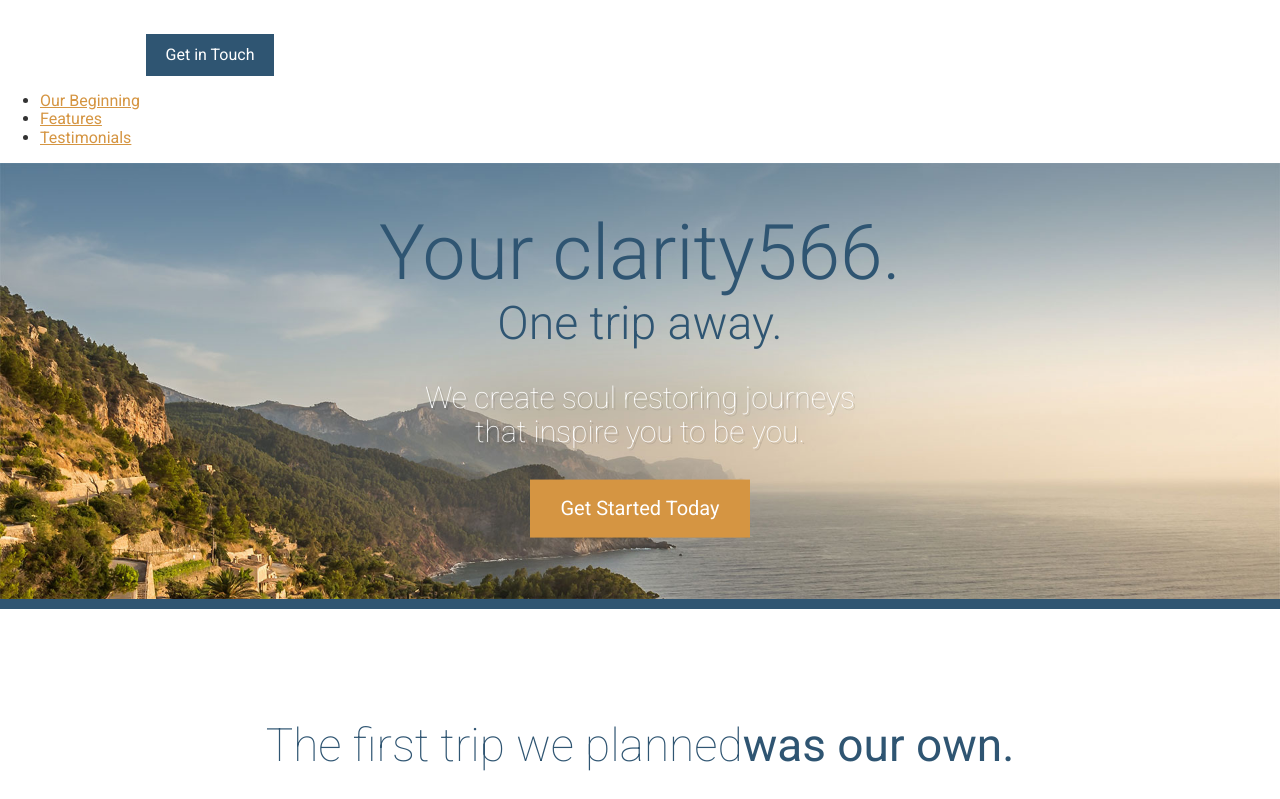
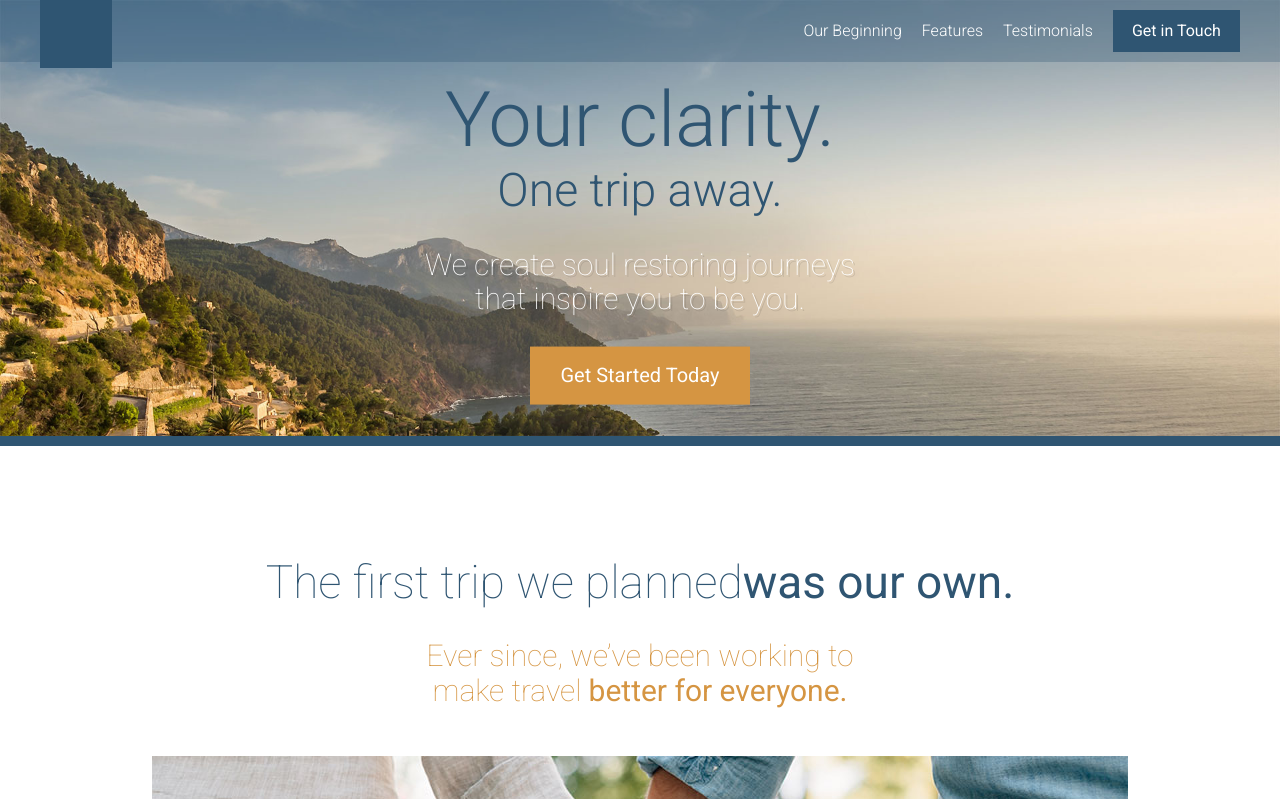
Before and after one commit to duruliu72/travels, a website: page docs/index.html in a window 1280 px wide. Shown: the top 799 px of the page. Drawn offline with Linux system fonts and the light colour scheme.

Commit message:
Header done

```diff
--- a/docs/assets/styles/modules/_large-hero.css
+++ b/docs/assets/styles/modules/_large-hero.css
@@ -5,12 +5,16 @@
         display: block;
     }
     &__text-content{
+        padding-top: 88px;
         position: absolute;
         top: 50%;
         left: 0px;
         width: 100%;
         text-align: center;
         transform: translateY(-50%);
+        @mixin atMedium{
+            padding-top: 60px;
+        }
     }
     &__title{
         font-weight: 300;
--- /dev/null
+++ b/docs/assets/styles/modules/_primary-nav.css
@@ -0,0 +1,22 @@
+.primary-nav{
+    &--pull-right{
+        float: right;
+    }
+    ul{
+        margin: 0px;
+        padding: 0px;
+        @mixin clearfix;
+    }
+    li{
+         list-style: none;
+         float: left;
+         padding-right: 20px;
+    }
+    a{
+        color: #FFF;
+        text-decoration: none;
+        font-weight: 300;
+        padding: 12px 0px;
+        display: block;
+    }
+}
--- /dev/null
+++ b/docs/assets/styles/modules/_site-header.css
@@ -0,0 +1,47 @@
+.site-header{
+    padding: 10px 0px;
+    position: absolute;
+    z-index: 2;
+    @mixin atMedium{
+        background-color: rgba($mainBlue,0.3);
+    }
+    width:100%;
+
+    &__btn-container{
+        float: right;
+    }
+    &__logo{
+        position: absolute;
+        background-color: $mainBlue;
+        padding:25px 36px;
+        top:0px;
+        left: 50%;
+        transform: translateX(-50%) scale(0.8);
+        transform-origin:50% 0%;
+        @mixin atMedium{
+            left: auto;
+            transform: translateX(0);
+        }
+    }
+    &__logo__graphics{
+        text-indent: -9999px;
+    }
+    &__menu-icon{
+        width: 20px;
+        height: 20px;
+        background-color: #FFF;
+        position: absolute;
+        top: 10px;
+        right: 10px;
+        z-index: 88;
+        @mixin atMedium{
+            display:none;
+        }
+    }
+    &__menu-content{
+        display: none;
+        @mixin atMedium{
+            display: block;
+        }
+    }
+}
--- a/docs/assets/styles/styles.css
+++ b/docs/assets/styles/styles.css
@@ -13,3 +13,5 @@
 @import "modules/_feature-item";
 @import "modules/_testimonial";
 @import "modules/_site-footer";
+@import "modules/_site-header";
+@import "modules/_primary-nav";
--- a/docs/index.html
+++ b/docs/index.html
@@ -10,16 +10,25 @@
   <link rel="stylesheet" href="temp/styles/styles.css">
 </head>
 <body>
-  <header>
-    <img src="assets/images/icons/clear-view-escapes.svg">
+  <header class="site-header">
+    <div class="wrapper">
+      <div class="site-header__logo">
+        <div class="site-header__logo__graphics icon icon-clear-view-escapes">Clear View Escapes</div>
+      </div>
+      <div class="site-header__menu-icon"></div>
+     <div class="site-header__menu-content">
+        <div class="site-header__btn-container">
           <a class="btn" href="#">Get in Touch</a>
-    <nav>
+        </div>
+        <nav class="primary-nav primary-nav--pull-right">
           <ul>
             <li><a href="#our-beginning">Our Beginning</a></li>
             <li><a href="#features">Features</a></li>
             <li><a href="#testimonials">Testimonials</a></li>
           </ul>
         </nav>
+     </div>
+    </div>
   </header>
 
   <div class="large-hero">
@@ -32,7 +41,7 @@
     <!-- <img src="assets/images/hero--large.jpg"> -->
     <div class="large-hero__text-content">
         <div class="wrapper">
-            <h1 class="large-hero__title">Your clarity566.</h1>
+            <h1 class="large-hero__title">Your clarity.</h1>
             <h2 class="large-hero__subtitle">One trip away.</h2>
             <p class="large-hero__description">We create soul restoring journeys that inspire you to be you.</p>
             <p><a class="btn btn--orange btn--large" href="#">Get Started Today</a></p>
@@ -137,7 +146,7 @@
   </div>
   <footer class="site-footer">
       <div class="wrapper">
-        <p><span class="site-footer__text">Copyright &copy; 2016 Clear View Escapes. All rights reserved.</span> <a class="btn btn--orange" href="#">Get in Touch</a></p>
+        <p><span class="site-footer__text">Copyright &copy; 2019 Clear View Escapes. All rights reserved.</span> <a class="btn btn--orange" href="#">Get in Touch</a></p>
       </div>
   </footer>
 </body>
--- a/docs/temp/styles/styles.css
+++ b/docs/temp/styles/styles.css
@@ -377,6 +377,7 @@ a{
     }
 
 .large-hero__text-content{
+        padding-top: 88px;
         position: absolute;
         top: 50%;
         left: 0px;
@@ -384,6 +385,13 @@ a{
         text-align: center;
         -webkit-transform: translateY(-50%);
                 transform: translateY(-50%);
+    }
+
+@media (min-width:800px){
+
+.large-hero__text-content{
+            padding-top: 60px
+    }
     }
 
 .large-hero__title{
@@ -856,7 +864,7 @@ a{
         margin:0 auto -80px auto;
         position: relative;
         top:-80px;
-        border:6px solid rgba(255, 255, 255, 0.8);
+        border: 6px solid rgba(255, 255, 255, 0.8);
     }
 
 .testimonial__title{
@@ -896,3 +904,103 @@ a{
             margin-right:1.4rem
     }
     }
+
+.site-header{
+    padding: 10px 0px;
+    position: absolute;
+    z-index: 2;
+    width:100%;
+}
+
+@media (min-width:800px){
+
+.site-header{
+        background-color: rgba(47,85,114,0.3)
+}
+    }
+
+.site-header__btn-container{
+        float: right;
+    }
+
+.site-header__logo{
+        position: absolute;
+        background-color: #2f5572;
+        padding:25px 36px;
+        top:0px;
+        left: 50%;
+        -webkit-transform: translateX(-50%) scale(0.8);
+                transform: translateX(-50%) scale(0.8);
+        -webkit-transform-origin:50% 0%;
+                transform-origin:50% 0%;
+    }
+
+@media (min-width:800px){
+
+.site-header__logo{
+            left: auto;
+            -webkit-transform: translateX(0);
+                    transform: translateX(0)
+    }
+    }
+
+.site-header__logo__graphics{
+        text-indent: -9999px;
+    }
+
+.site-header__menu-icon{
+        width: 20px;
+        height: 20px;
+        background-color: #FFF;
+        position: absolute;
+        top: 10px;
+        right: 10px;
+        z-index: 88;
+    }
+
+@media (min-width:800px){
+
+.site-header__menu-icon{
+            display:none
+    }
+    }
+
+.site-header__menu-content{
+        display: none;
+    }
+
+@media (min-width:800px){
+
+.site-header__menu-content{
+            display: block
+    }
+    }
+
+.primary-nav--pull-right{
+        float: right;
+    }
+
+.primary-nav ul{
+        margin: 0px;
+        padding: 0px;
+    }
+
+.primary-nav ul::after{
+        content: "";
+        display:table;
+        clear: both;
+    }
+
+.primary-nav li{
+         list-style: none;
+         float: left;
+         padding-right: 20px;
+    }
+
+.primary-nav a{
+        color: #FFF;
+        text-decoration: none;
+        font-weight: 300;
+        padding: 12px 0px;
+        display: block;
+    }
--- a/gulp/tasks/watch.js
+++ b/gulp/tasks/watch.js
@@ -12,6 +12,7 @@ module.exports = function(cb){
             baseDir: "docs"
         }
     });
+
     gulp.watch('./docs/**/*.html',function(cb){
         browserSync.reload();
         cb();
--- a/package.json
+++ b/package.json
@@ -31,6 +31,7 @@
     "postcss-simple-vars": "^5.0.2"
   },
   "dependencies": {
-    "normalize.css": "^8.0.1"
+    "normalize.css": "^8.0.1",
+    "postcss-hexrgba": "^1.0.1"
   }
 }
```
Also changed, not shown: gulp/tasks/styles.js (+4 -3 lines), 1 other file. Lines whose indentation alone changed are shown as unchanged.
